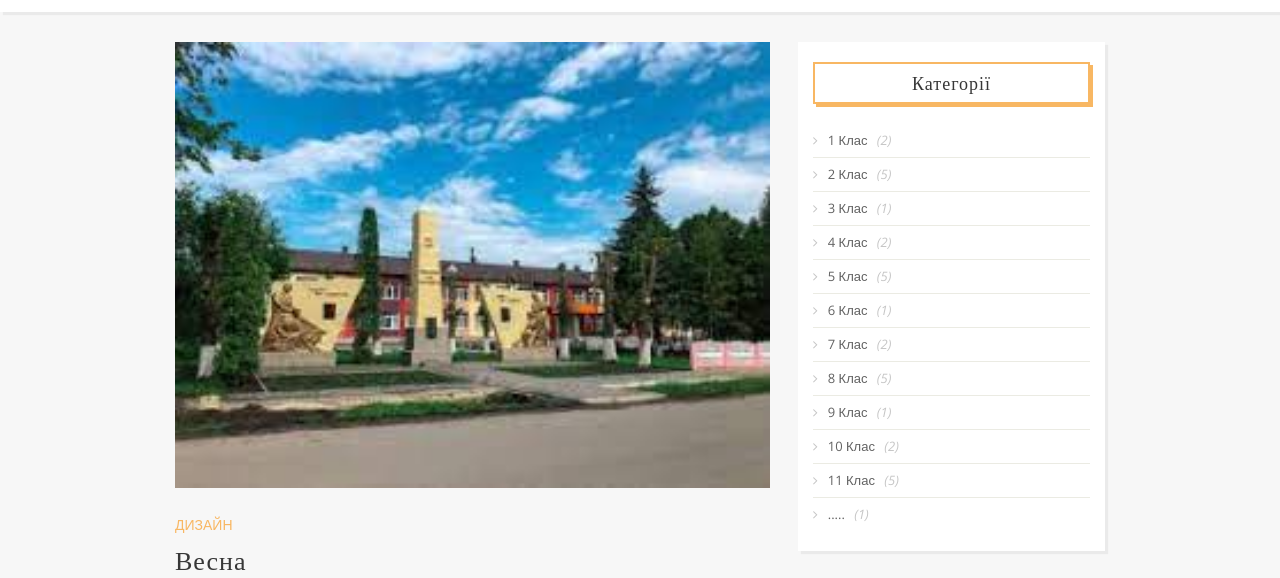
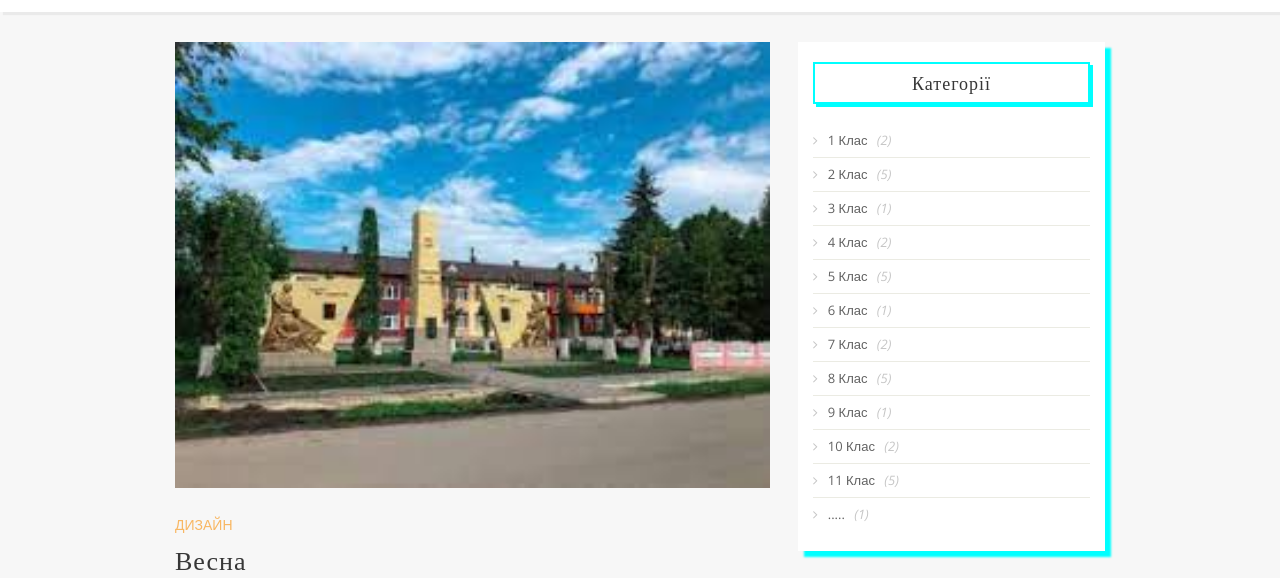
Before and after one commit to AV-Cyber-Match/Pidlo_tsy_Lyceum, a plain HTML site: page index.html in a window 1280 px wide. Shown: the part 58-636 px from the top of the page. Drawn offline with nearby package versions, Linux system fonts and the light colour scheme.

Commit message:
Update style.css

```diff
--- a/style.css
+++ b/style.css
@@ -255,15 +255,15 @@ aside {
    background: white;
    font-size: 13px;
    margin-bottom: 30px;
-   box-shadow: 3px 3px 1px rgba(0, 0, 0, .05);
+   box-shadow: 6px 6px 2px rgba(0, 255, 255);
 }
 .widget-title {
    font-size: 18px;
    padding: 10px;
    margin-bottom: 20px;
    text-align: center;
-   border: 2px solid #F8B763;
-   box-shadow: 3px 3px 0 0 #F8B763;
+   border: 2px solid #00FFFF;
+   box-shadow: 3px 3px 0 0 #00FFFF;
 }
 .widget-category-list li {
    border-bottom: 1px solid #EBEBE3;
```
